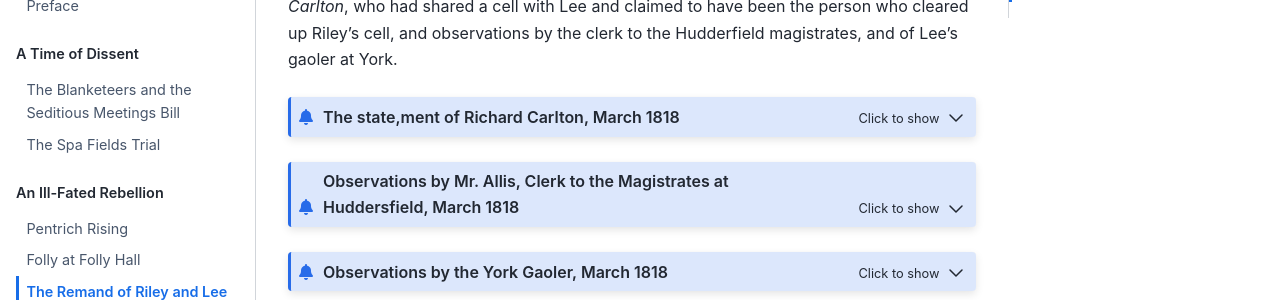
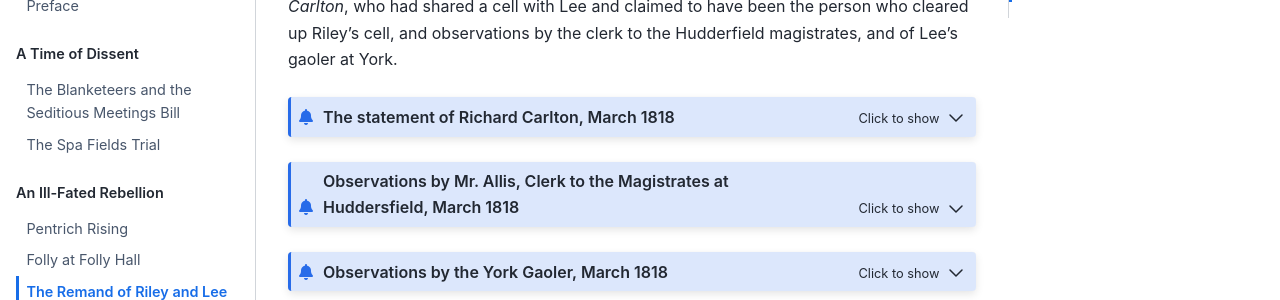
Before and after one commit to psychemedia/pentrich-uprising, a Jupyter Book: the page built from tellings/61_unjustified_detention.md, in a window 1280 px wide and 900 px high, scrolled down 2089 px. Shown: the part 153-453 px from the top of the window. Built offline with Jupyter Book 1.0.4 settings and Sphinx 7.4.7 and the Sphinx Book theme 1.1.4, drawn with Linux system fonts in a browser that asks for light colours.

Commit message:
Update 61_unjustified_detention.md

````diff
--- a/tellings/61_unjustified_detention.md
+++ b/tellings/61_unjustified_detention.md
@@ -273,7 +273,7 @@ Thomas Riley. — The *Leeds Intelligencer* says: "In the *Mercury* we have upwa
 
 The *Intelligencer* then reprinted Lee's petition (as included above), a statement by *Richard Carlton*, who had shared a cell with Lee and claimed to have been the person who cleared up Riley's cell, and observations by the clerk to the Hudderfield magistrates, and of Lee's gaoler at York.
 
-```{admonition} The state,ment of Richard Carlton, March 1818
+```{admonition} The statement of Richard Carlton, March 1818
 :class: dropdown
 https://britishnewspaperarchive.co.uk/viewer/BL/0000268/18180309/021/0003
 Leeds Intelligencer - Monday 09 March 1818
````
Also changed, not shown: other parts of tellings/61_unjustified_detention.md (+1 -1 lines).
